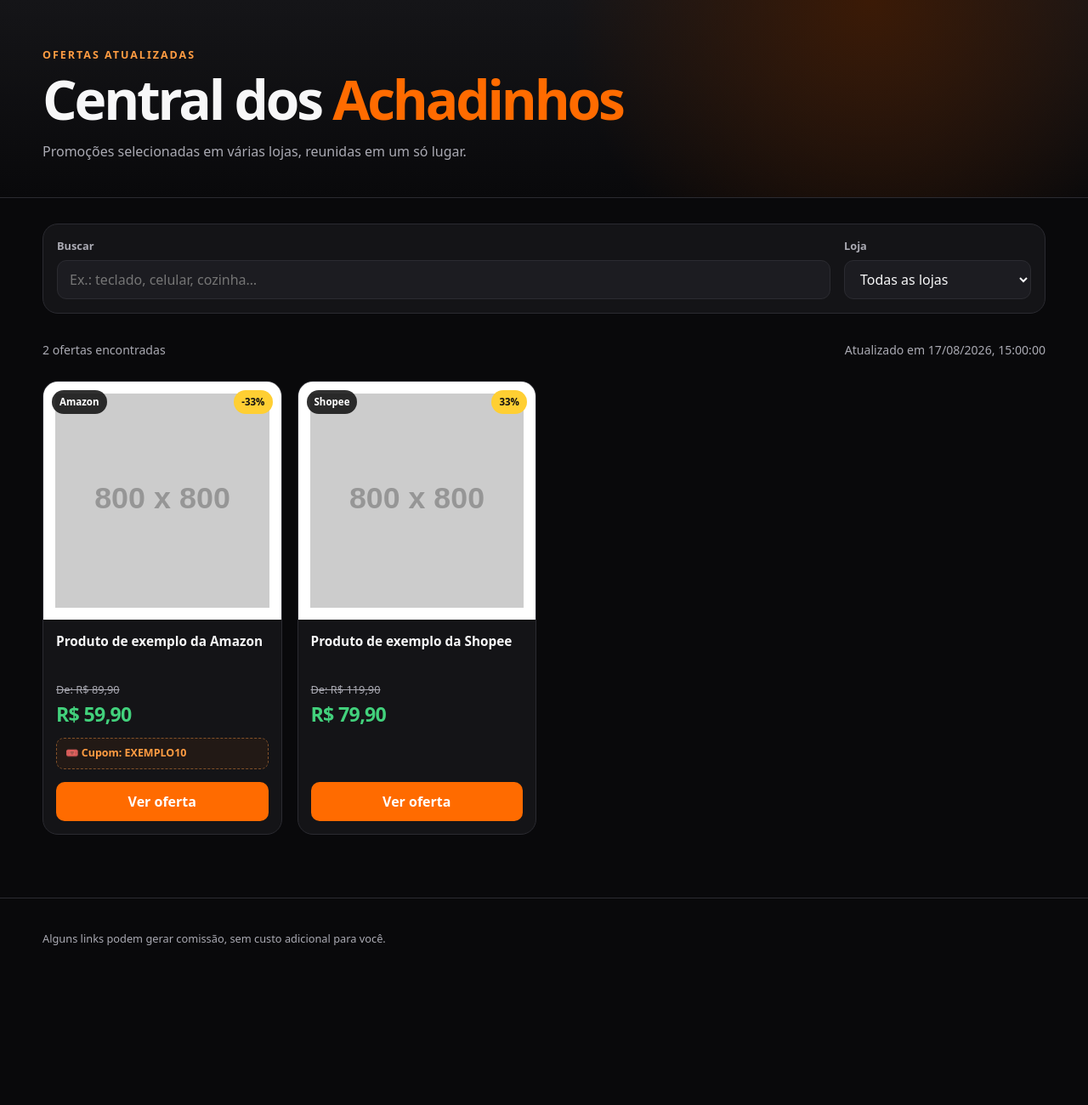
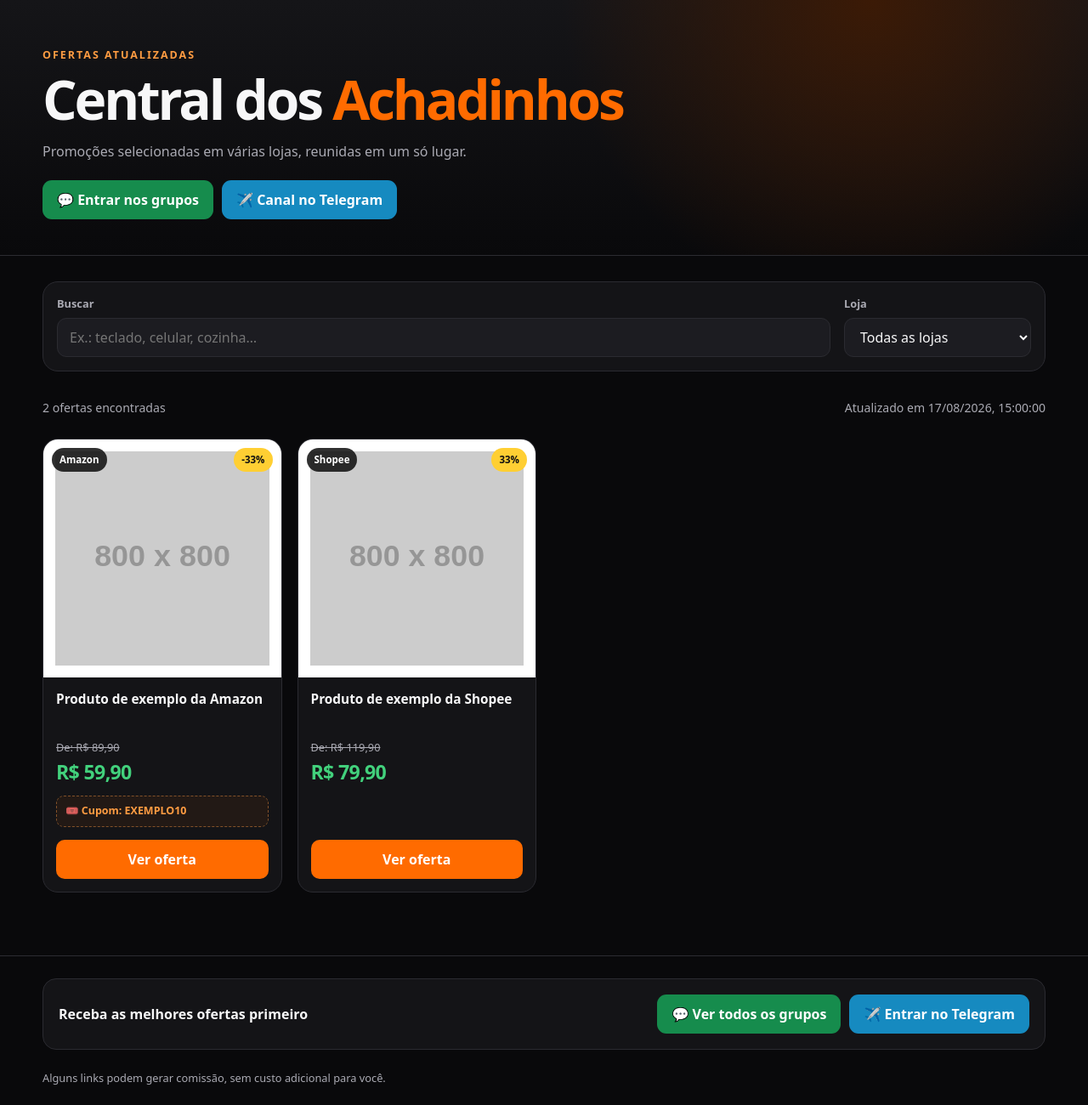
Before and after one commit to bruno-techh/achadinhos, a plain HTML site: page index.html in a window 1280 px wide. Shown: the whole page at 85% size. Before the commit the page ends 1153 px from the top, so only its background shows below. Drawn offline with Linux system fonts and the light colour scheme; placeholder pictures from the web are drawn by us.

Commit message:
Add files via upload

```diff
--- a/index.html
+++ b/index.html
@@ -13,6 +13,10 @@
       <p class="eyebrow">OFERTAS ATUALIZADAS</p>
       <h1>Central dos <span>Achadinhos</span></h1>
       <p class="subtitle">Promoções selecionadas em várias lojas, reunidas em um só lugar.</p>
+      <div class="social-links" aria-label="Nossos grupos e canais">
+        <a class="social whatsapp" href="https://linktr.ee/Centraldosachadinhos__" target="_blank" rel="noopener">💬 Entrar nos grupos</a>
+        <a class="social telegram" href="https://t.me/centraldosachadinhoss" target="_blank" rel="noopener">✈️ Canal no Telegram</a>
+      </div>
     </div>
   </header>
 
@@ -46,6 +50,13 @@
 
   <footer>
     <div class="wrap">
+      <div class="footer-cta">
+        <strong>Receba as melhores ofertas primeiro</strong>
+        <div class="social-links">
+          <a class="social whatsapp" href="https://linktr.ee/Centraldosachadinhos__" target="_blank" rel="noopener">💬 Ver todos os grupos</a>
+          <a class="social telegram" href="https://t.me/centraldosachadinhoss" target="_blank" rel="noopener">✈️ Entrar no Telegram</a>
+        </div>
+      </div>
       <p>Alguns links podem gerar comissão, sem custo adicional para você.</p>
     </div>
   </footer>
--- a/styles.css
+++ b/styles.css
@@ -20,6 +20,11 @@ button, input, select { font: inherit; }
 h1 { margin: 0; font-size: clamp(2rem, 6vw, 4rem); line-height: 1.05; letter-spacing: -.05em; }
 h1 span { color: var(--accent); }
 .subtitle { max-width: 640px; margin: 16px 0 0; color: var(--muted); }
+.social-links { display: flex; flex-wrap: wrap; gap: 10px; margin-top: 22px; }
+.social { display: inline-flex; align-items: center; justify-content: center; min-height: 44px; padding: 10px 16px; border: 1px solid transparent; border-radius: 11px; color: #fff; text-decoration: none; font-weight: 850; transition: transform .2s, filter .2s; }
+.social:hover { transform: translateY(-2px); filter: brightness(1.08); }
+.social.whatsapp { background: #168c4d; }
+.social.telegram { background: #168ac0; }
 .toolbar { display: grid; grid-template-columns: minmax(0, 1fr) 220px; gap: 16px; margin: 30px 0 18px; padding: 16px; border: 1px solid var(--border); border-radius: 18px; background: var(--surface); }
 .toolbar label span { display: block; margin: 0 0 7px; color: var(--muted); font-size: .8rem; font-weight: 700; }
 input, select { width: 100%; min-height: 46px; padding: 0 14px; color: var(--text); border: 1px solid var(--border); border-radius: 11px; outline: none; background: var(--surface-2); }
@@ -46,6 +51,8 @@ input:focus, select:focus { border-color: var(--accent); box-shadow: 0 0 0 3px #
 .pagination button:disabled { opacity: .45; cursor: default; }
 .empty { margin: 30px 0 60px; padding: 34px; border: 1px dashed var(--border); border-radius: 18px; color: var(--muted); text-align: center; }
 footer { padding: 26px 0; border-top: 1px solid var(--border); color: var(--muted); font-size: .8rem; }
+.footer-cta { display: flex; align-items: center; justify-content: space-between; gap: 18px; margin-bottom: 24px; padding: 18px; border: 1px solid var(--border); border-radius: 16px; background: var(--surface); color: var(--text); font-size: 1rem; }
+.footer-cta .social-links { margin-top: 0; }
 @media (max-width: 950px) { .grid { grid-template-columns: repeat(3, 1fr); } }
-@media (max-width: 700px) { .toolbar { grid-template-columns: 1fr; } .grid { grid-template-columns: repeat(2, 1fr); gap: 12px; } .status { display: block; } }
+@media (max-width: 700px) { .toolbar { grid-template-columns: 1fr; } .grid { grid-template-columns: repeat(2, 1fr); gap: 12px; } .status { display: block; } .footer-cta { align-items: flex-start; flex-direction: column; } }
 @media (max-width: 420px) { .wrap { width: min(100% - 20px, 1180px); } .grid { grid-template-columns: 1fr; } .hero { padding-top: 38px; } }
```
